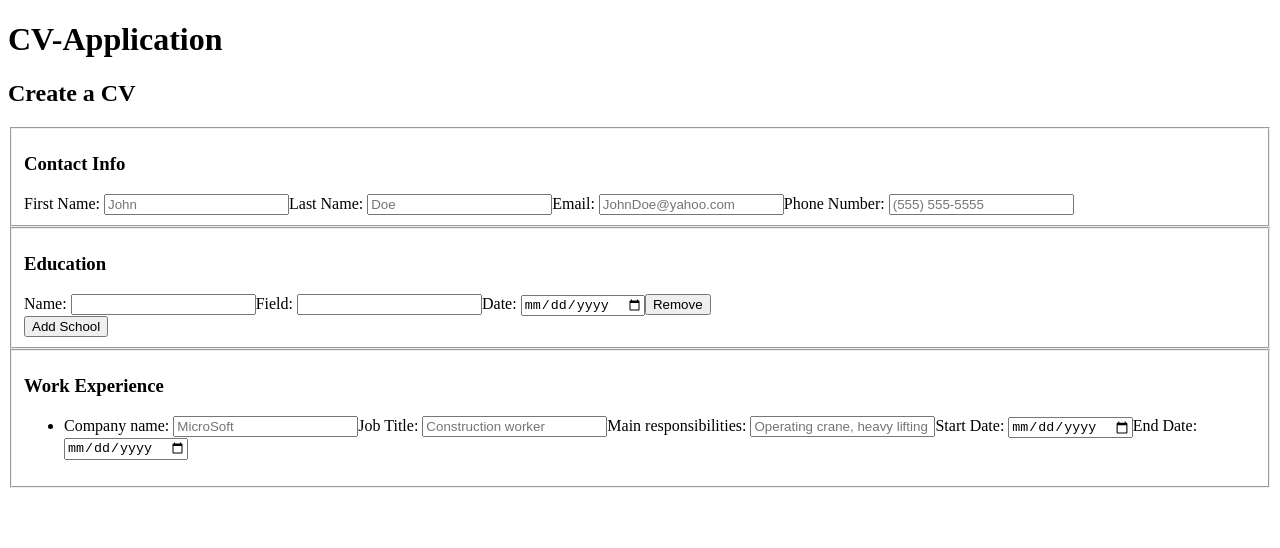
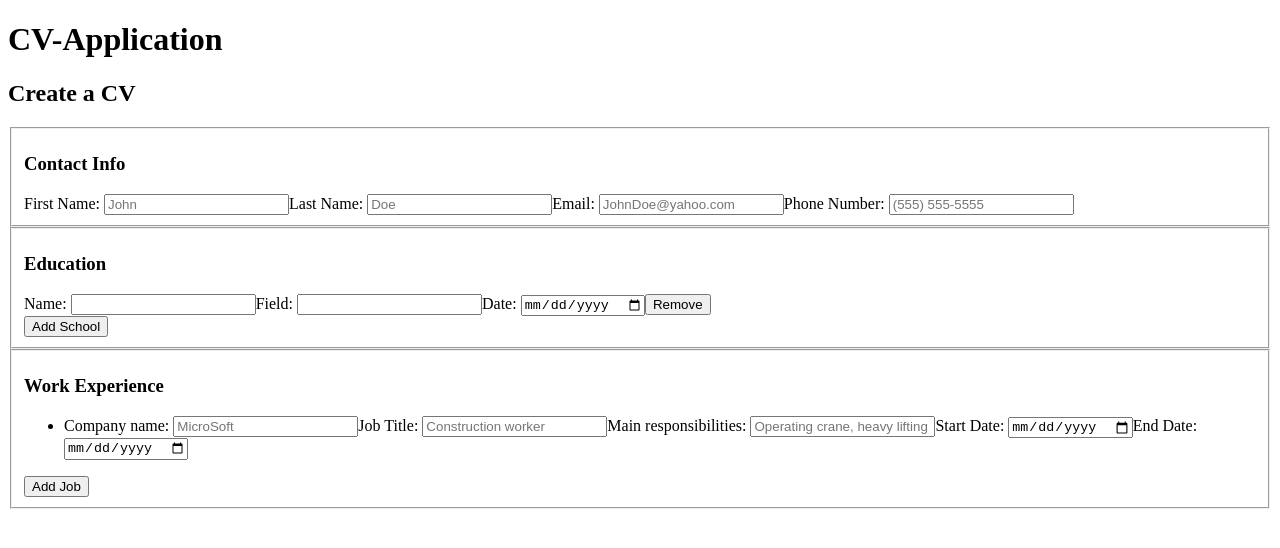
Before and after one commit to Figby222/cv-application, a React (Vite) app: page / in a window 1280 px wide. Shown: the top 548 px of the page. Built offline with nearby package versions, Linux system fonts and the light colour scheme.

Commit message:
Add button to add a job

```diff
--- a/src/components/utility-components/CVForm/WorkExperience.jsx
+++ b/src/components/utility-components/CVForm/WorkExperience.jsx
@@ -8,7 +8,29 @@ function WorkExperience({
     const [ jobIds, setJobIds ] = useState(
         jobsDataObject.jobs.map(job => job.id)
     )
+    // remove jobIdCounter state
 
+
+    function handleAddJob() {
+        const currentId = jobIdCounter + 1;
+
+
+
+        const newJob = {
+            id: currentId,
+            name: "",
+            title: "",
+            responsibilities: "",
+            startDate: "",
+            endDate: "",
+        }
+
+        setJobIds([...jobIds, newJob.id])
+        setJobIdCounter(currentId)
+
+        jobsDataObject.jobs = { ...jobsDataObject.jobs, newJob }
+        jobsDataObject.jobIdCounter = currentId;
+    }
 
     return (
         <>
@@ -24,6 +46,7 @@ function WorkExperience({
                 )
             })}
         </ul>
+        <button type="button" onClick={handleAddJob}>Add Job</button>
         </>
     )
 }
```
